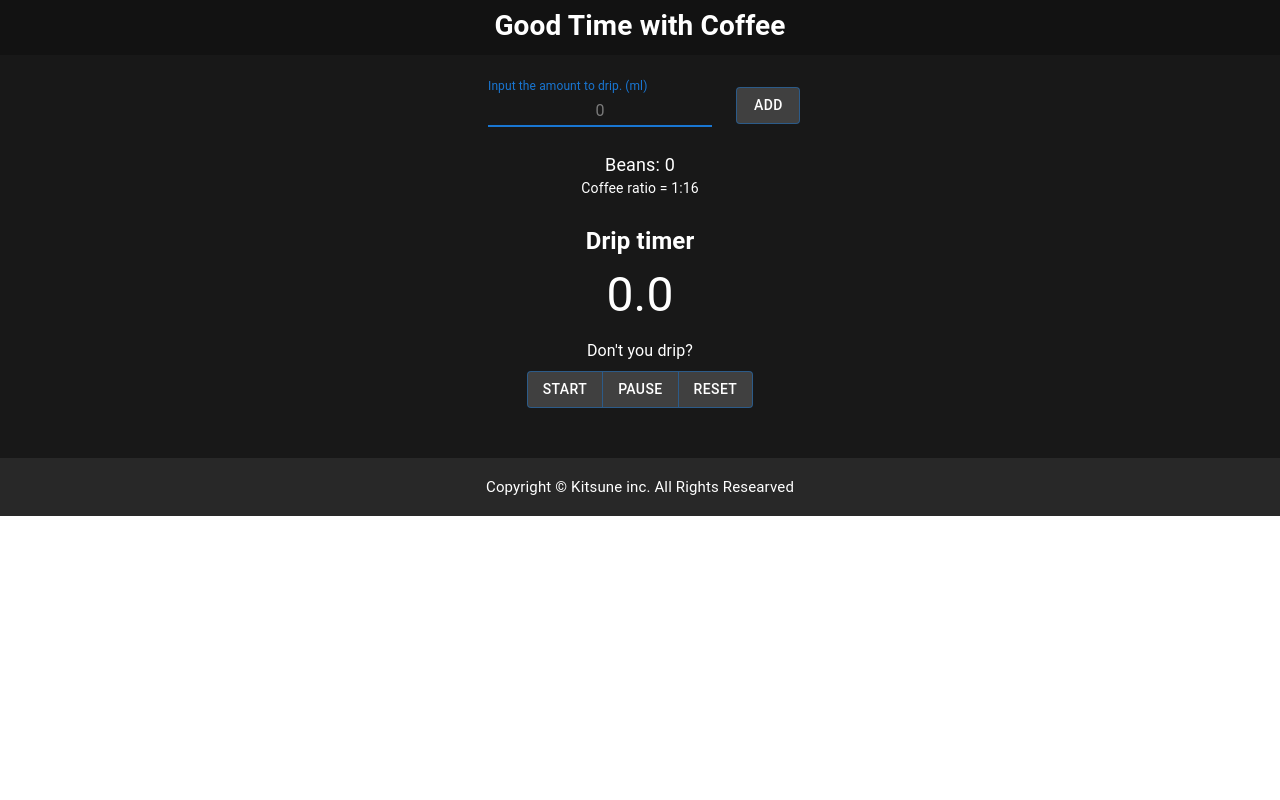
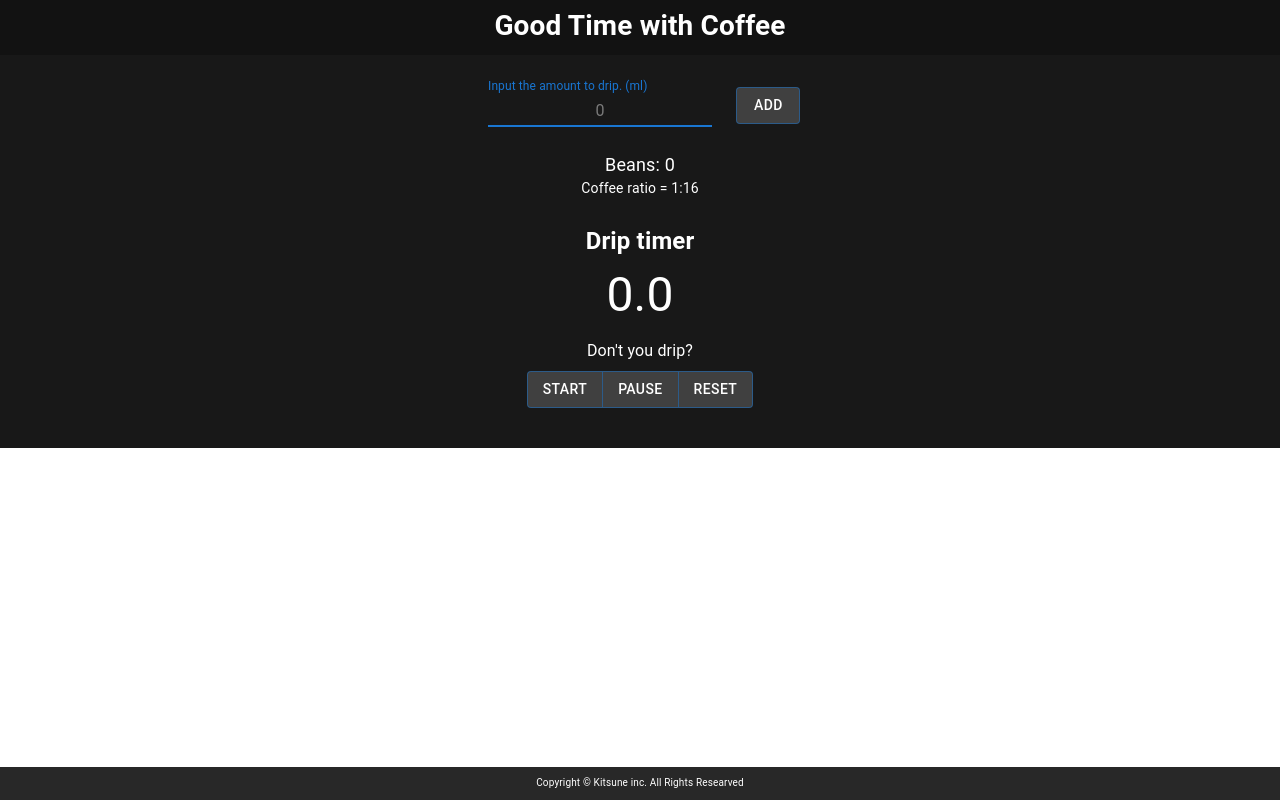
Before and after one commit to yk-mt12/good-time-with-coffee, a React (Create React App) app: page / in a window 1280 px wide. Built offline with nearby package versions, Linux system fonts and the light colour scheme.

Commit message:
edit footer

```diff
--- a/src/App.tsx
+++ b/src/App.tsx
@@ -20,7 +20,7 @@ function App() {
   return (
     <div className="App">
       <ThemeProvider theme={theme}>
-        <Typography alignItems="center" variant="body1" minWidth={350} m={0}
+        <Typography alignItems="center" variant="body1" minWidth={350} m={0} pb={5}
         style={{backgroundColor: "#181818", color: "#ffffff"}} >
           <Header />
           <Box display="flex" justify-content="center" alignItems="center">
--- a/src/components/page/Footer.tsx
+++ b/src/components/page/Footer.tsx
@@ -6,17 +6,17 @@ export const Footer: VFC = memo(() => {
     <Box
       style={{
         backgroundColor: "#282828",
-        height: "40px",
-        paddingTop: "18px",
+        height: "25px",
+        paddingTop: "8px",
         bottom: "0px",
         marginTop: "50px",
         marginBottom: "0px",
-        fontSize: "15px",
-        position: "relative",
-        width: "100%"
+        fontSize: "10px",
+        position: "absolute",
+        width: "100%",
       }}
     >
-<p>Copyright &copy; Kitsune inc. All Rights Researved</p>
+      <p>Copyright &copy; Kitsune inc. All Rights Researved</p>
     </Box>
   );
 });
```
